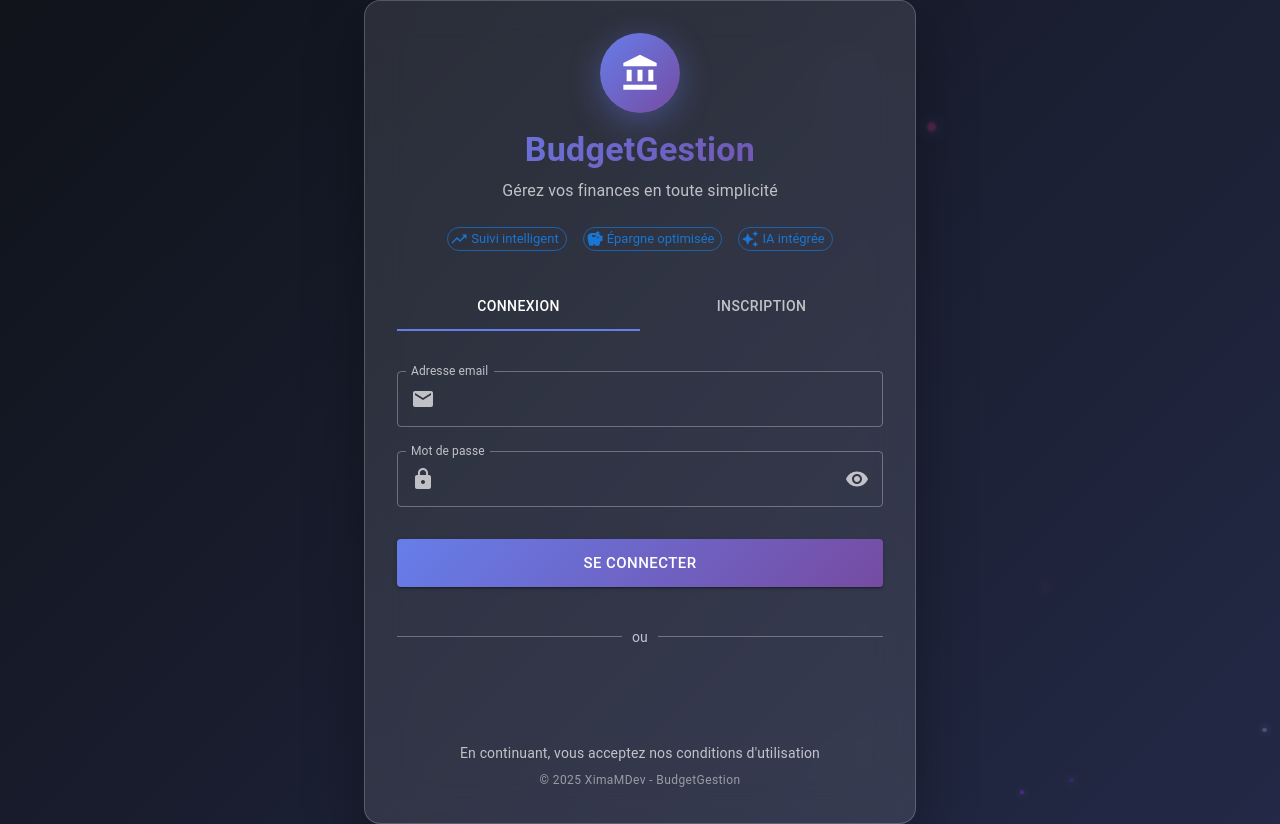
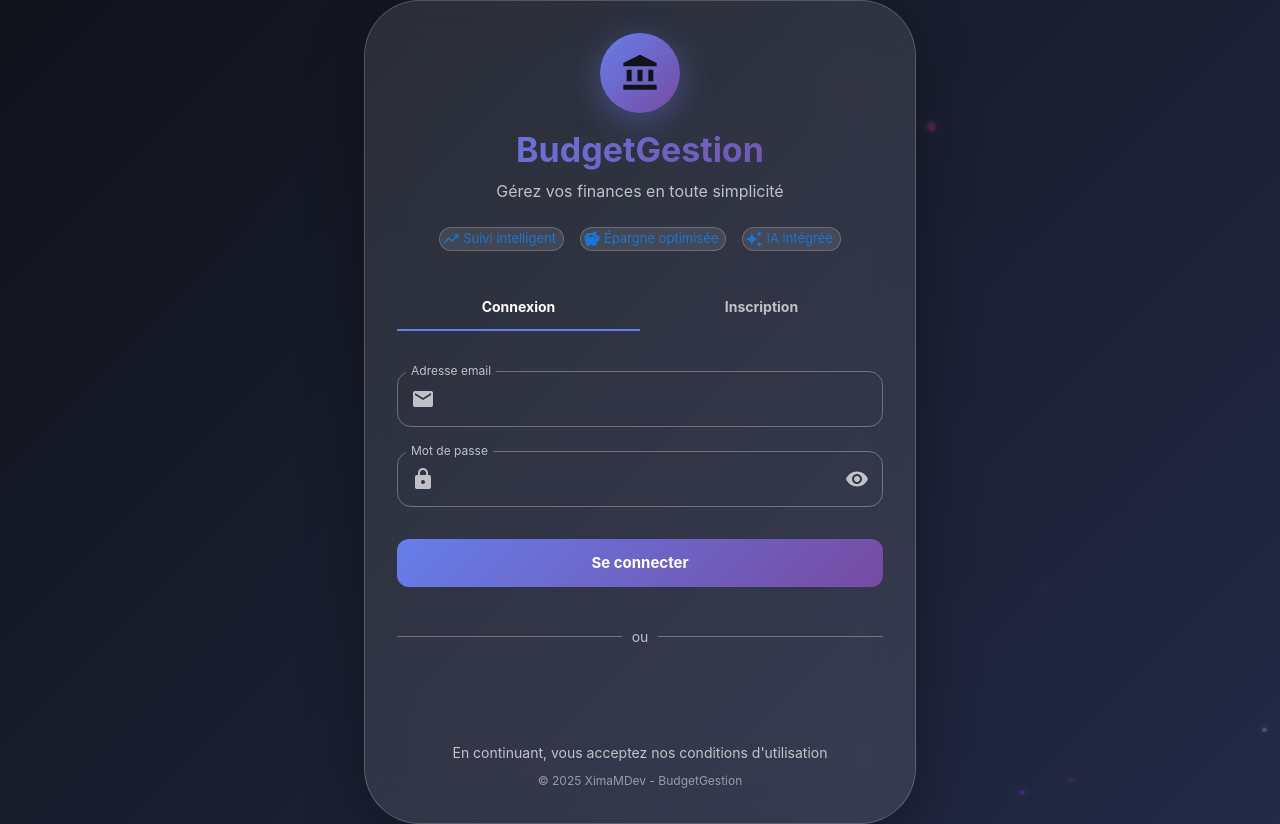
Before and after one commit to XiNetworkProject/Budget-Gestion, a React (Vite) app: page /login in a window 1280 px wide. Built offline with nearby package versions, Linux system fonts and the light colour scheme; no server answers.

Commit message:
feat(theme): ThemeProvider global unifié (dark glass + gradients), styles MUI harmonisés pour toute lapp sans toucher aux fonctionnalités

```diff
--- a/src/main.jsx
+++ b/src/main.jsx
@@ -20,6 +20,8 @@ console.error = (...args) => {
 
 // Routes optimisées avec lazy loading
 import AppRoutesOptimized from './RoutesOptimized.jsx'
+import { ThemeProvider, CssBaseline } from '@mui/material'
+import appTheme from './ui/theme'
 import { Toaster } from 'react-hot-toast'
 
 const GOOGLE_CLIENT_ID = import.meta.env.VITE_GOOGLE_CLIENT_ID || '';
@@ -35,7 +37,10 @@ createRoot(document.getElementById('root')).render(
     <ErrorBoundary>
       <GoogleOAuthProvider clientId={GOOGLE_CLIENT_ID}>
         <BrowserRouter>
-          <AppRoutesOptimized />
+          <ThemeProvider theme={appTheme}>
+            <CssBaseline />
+            <AppRoutesOptimized />
+          </ThemeProvider>
           <SmartNotifications />
           <Toaster
             position="bottom-right"
--- /dev/null
+++ b/src/ui/theme.js
@@ -0,0 +1,155 @@
+import { createTheme, alpha } from '@mui/material/styles';
+
+const primary = {
+  main: '#1976d2',
+  light: '#63a4ff',
+  dark: '#004ba0',
+  contrastText: '#ffffff',
+};
+
+const secondary = {
+  main: '#00e1d6',
+  light: '#66efe8',
+  dark: '#00a69d',
+  contrastText: '#0e111a',
+};
+
+const success = { main: '#4caf50' };
+const warning = { main: '#ff9800' };
+const error = { main: '#f44336' };
+const info = { main: '#03a9f4' };
+
+export const appTheme = createTheme({
+  palette: {
+    mode: 'dark',
+    primary,
+    secondary,
+    success,
+    warning,
+    error,
+    info,
+    background: {
+      default: '#10131a',
+      paper: alpha('#ffffff', 0.06),
+    },
+    text: {
+      primary: '#ffffff',
+      secondary: alpha('#ffffff', 0.75),
+    },
+  },
+  shape: { borderRadius: 14 },
+  typography: {
+    fontFamily: 'Inter, system-ui, -apple-system, Segoe UI, Roboto, Helvetica, Arial, sans-serif',
+    h1: { fontWeight: 800 },
+    h2: { fontWeight: 800 },
+    h3: { fontWeight: 800 },
+    h4: { fontWeight: 800 },
+    h5: { fontWeight: 700 },
+    h6: { fontWeight: 700 },
+    button: { textTransform: 'none', fontWeight: 700 },
+  },
+  shadows: Array(25).fill('0 12px 40px rgba(0,0,0,0.22)'),
+  components: {
+    MuiCssBaseline: {
+      styleOverrides: {
+        body: {
+          background: 'linear-gradient(135deg, #10131a 0%, #232946 100%)',
+        },
+        '::selection': { background: alpha('#00e1d6', 0.35) },
+      },
+    },
+    MuiAppBar: {
+      styleOverrides: {
+        root: {
+          background: 'transparent',
+          boxShadow: 'none',
+        },
+      },
+    },
+    MuiPaper: {
+      defaultProps: { elevation: 0 },
+      styleOverrides: {
+        root: {
+          background: 'rgba(255,255,255,0.08)',
+          border: '1px solid rgba(255,255,255,0.18)',
+          backdropFilter: 'blur(18px)',
+        },
+      },
+    },
+    MuiCard: {
+      defaultProps: { elevation: 0 },
+      styleOverrides: {
+        root: {
+          background: 'rgba(255,255,255,0.08)',
+          border: '1px solid rgba(255,255,255,0.18)',
+          backdropFilter: 'blur(18px)',
+        },
+      },
+    },
+    MuiButton: {
+      defaultProps: { disableElevation: true },
+      styleOverrides: {
+        root: {
+          borderRadius: 12,
+        },
+        containedPrimary: {
+          background: 'linear-gradient(135deg, #00e1d6 0%, #1976d2 100%)',
+        },
+        outlined: {
+          borderColor: 'rgba(255,255,255,0.32)',
+        },
+      },
+    },
+    MuiChip: {
+      styleOverrides: {
+        root: {
+          background: 'rgba(255,255,255,0.1)',
+          border: '1px solid rgba(255,255,255,0.2)'
+        },
+      },
+    },
+    MuiDialog: {
+      styleOverrides: {
+        paper: {
+          background: 'rgba(20,20,30,0.96)',
+          border: '1px solid rgba(255,255,255,0.12)',
+          backdropFilter: 'blur(20px)',
+          maxHeight: '85vh',
+        },
+      },
+    },
+    MuiTextField: {
+      styleOverrides: {
+        root: {
+          '& .MuiOutlinedInput-notchedOutline': {
+            borderColor: 'rgba(255,255,255,0.22)'
+          },
+        },
+      },
+    },
+    MuiLinearProgress: {
+      styleOverrides: {
+        root: { borderRadius: 8 },
+        bar: { borderRadius: 8 },
+      },
+    },
+    MuiTooltip: {
+      styleOverrides: {
+        tooltip: { backgroundColor: 'rgba(20,20,30,0.96)', border: '1px solid rgba(255,255,255,0.12)' },
+      },
+    },
+  },
+  custom: {
+    gradients: {
+      hero: 'linear-gradient(135deg, #00e1d6 0%, #1976d2 100%)',
+      card: 'linear-gradient(180deg, rgba(255,255,255,0.14) 0%, rgba(255,255,255,0.06) 100%)',
+    },
+    glass: {
+      background: 'rgba(255,255,255,0.08)',
+      border: '1px solid rgba(255,255,255,0.18)',
+      backdropFilter: 'blur(18px)'
+    },
+  },
+});
+
+export default appTheme;
```
